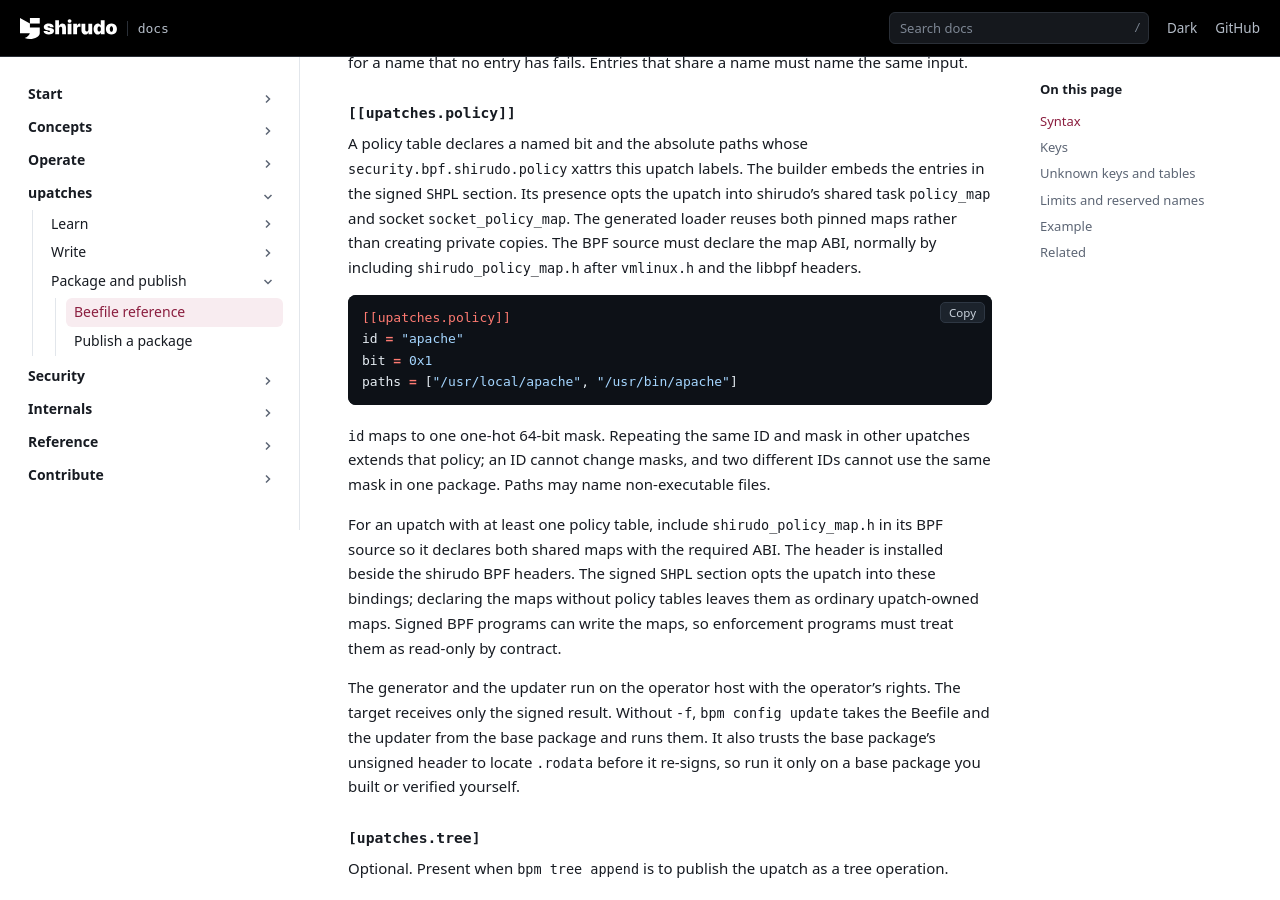
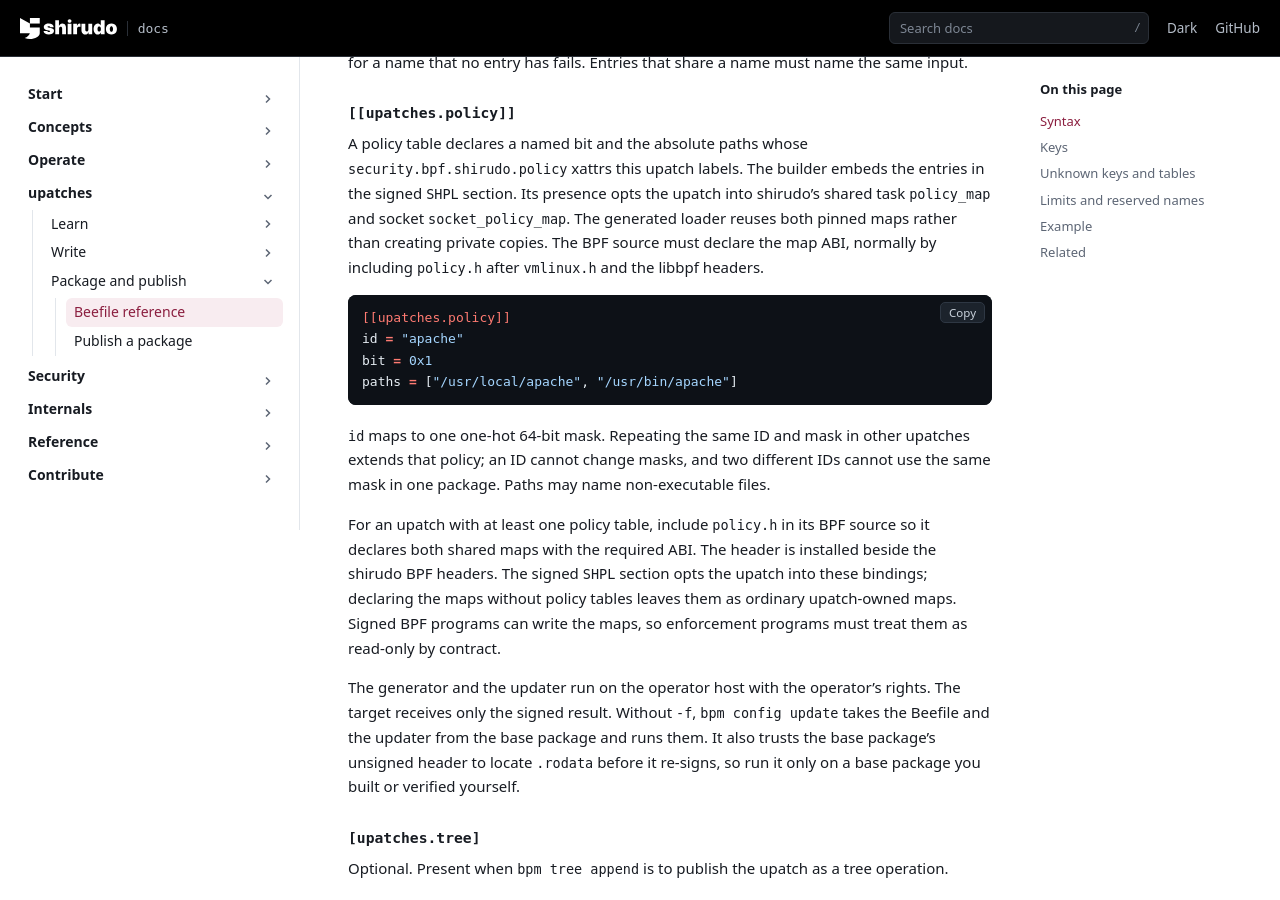
Before and after one commit to AliBashaSY/shirudo, a Sphinx documentation site: the page built from Documentation/upatches/publish/beefile.rst, in a window 1280 px wide and 900 px high, scrolled down 3118 px. Built offline with Sphinx 7.4.7, drawn with Linux system fonts in a browser that asks for light colours; pages that are not in the unit, such as notebooks, are missing from menus.

Commit message:
bpf/lib: drop the shirudo_ prefix from the policy map header
The policy label series added bpf/lib/shirudo_policy_map.h after commit
f3a7664 ("bpf/lib: drop the shirudo_ and SHIRUDO_ prefixes") had
renamed the other library headers to the bare names the directory
already qualifies.

Rename it to bpf/lib/policy.h, with the include guard, copyright line
and one-line purpose the other headers carry. The seal, both policy
fixtures, the installed header list and the Beefile page follow.

Signed-off-by: Daniel Borkmann <daniel@iogearbox.net>

```diff
--- a/Documentation/upatches/publish/beefile.rst
+++ b/Documentation/upatches/publish/beefile.rst
@@ -212,8 +212,8 @@ embeds the entries in the signed ``SHPL`` section. Its presence opts the
 upatch into shirudo's shared task ``policy_map`` and socket
 ``socket_policy_map``. The generated loader reuses both pinned maps
 rather than creating private copies. The BPF source must declare the map
-ABI, normally by including ``shirudo_policy_map.h`` after ``vmlinux.h``
-and the libbpf headers.
+ABI, normally by including ``policy.h`` after ``vmlinux.h`` and the
+libbpf headers.
 
 .. code-block:: toml
 
@@ -227,13 +227,13 @@ other upatches extends that policy; an ID cannot change masks, and two
 different IDs cannot use the same mask in one package. Paths may name
 non-executable files.
 
-For an upatch with at least one policy table, include
-``shirudo_policy_map.h`` in its BPF source so it declares both shared maps
-with the required ABI. The header is installed beside the shirudo BPF
-headers. The signed ``SHPL`` section opts the upatch into these bindings;
-declaring the maps without policy tables leaves them as ordinary
-upatch-owned maps. Signed BPF programs can write the maps, so enforcement
-programs must treat them as read-only by contract.
+For an upatch with at least one policy table, include ``policy.h`` in
+its BPF source so it declares both shared maps with the required ABI.
+The header is installed beside the shirudo BPF headers. The signed
+``SHPL`` section opts the upatch into these bindings; declaring the maps
+without policy tables leaves them as ordinary upatch-owned maps. Signed
+BPF programs can write the maps, so enforcement programs must treat them
+as read-only by contract.
 
 The generator and the updater run on the operator host with the
 operator's rights. The target receives only the signed result. Without
```
Also changed, not shown: 6 other files.
